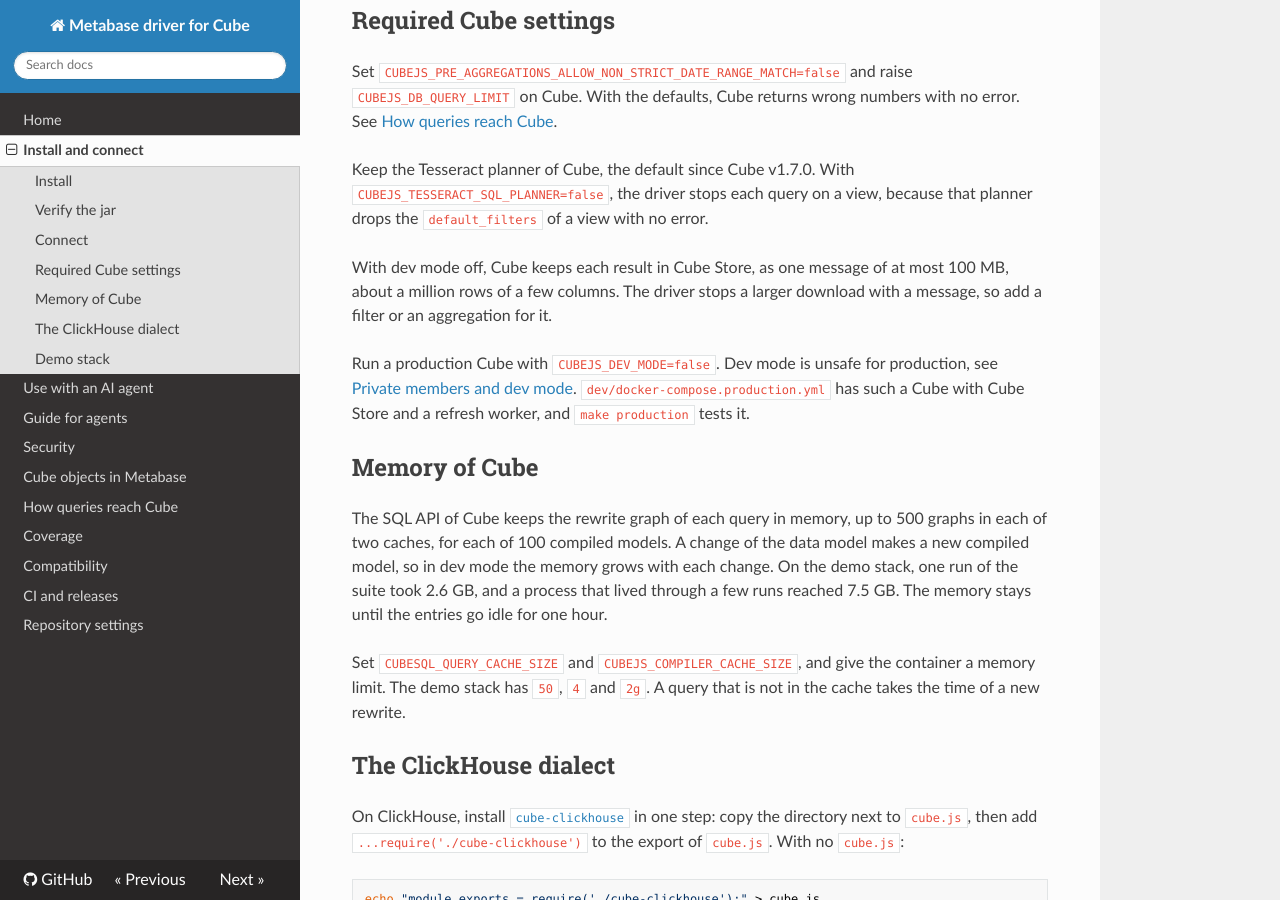
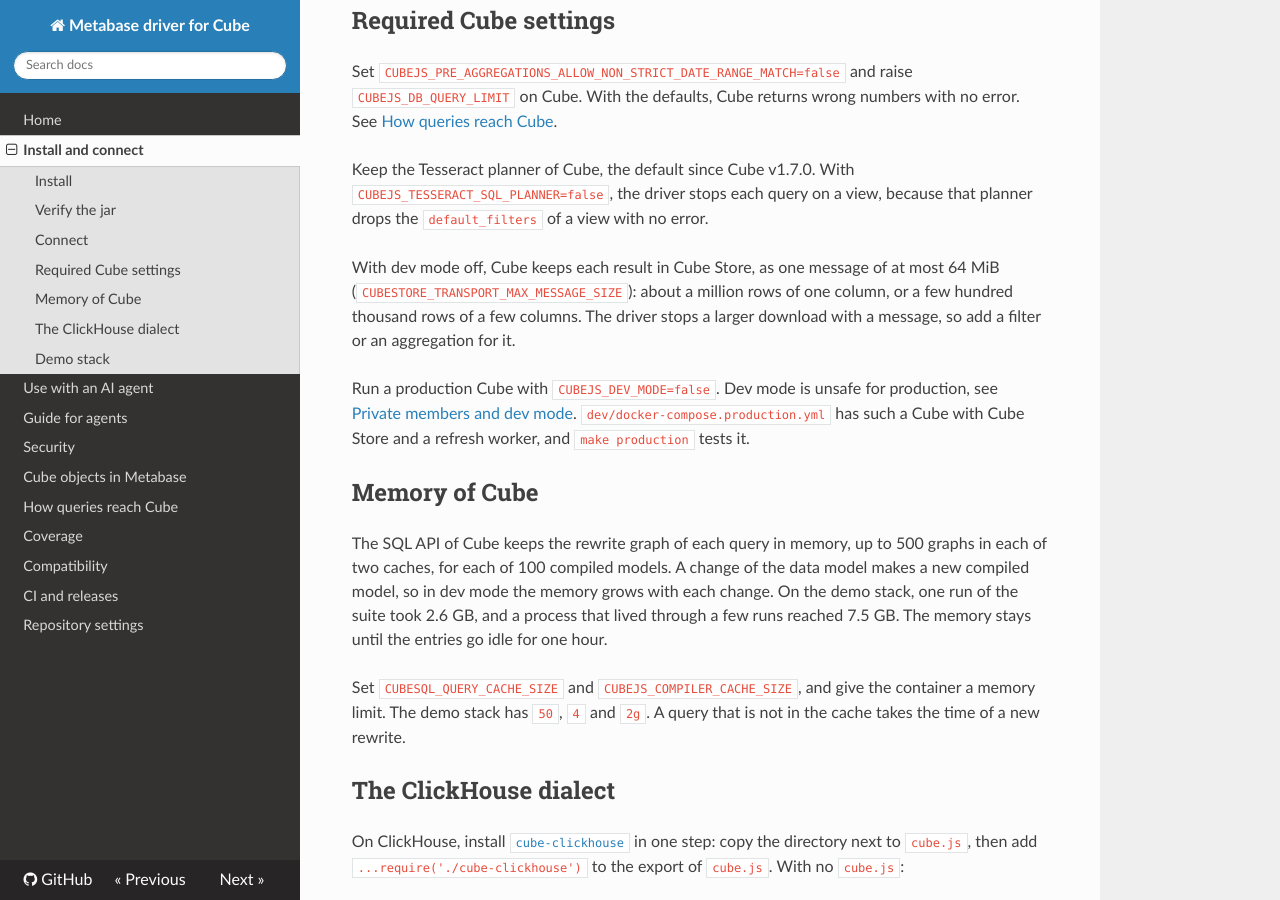
Before and after one commit to andrewkomkov/metabase-cube-driver, an MkDocs documentation site: the page built from docs/install.md, in a window 1280 px wide and 900 px high, scrolled down 1206 px. Built offline with MkDocs 1.6.1, drawn with Linux system fonts in a browser that asks for light colours; nearby versions of some CDN libraries.

Commit message:
docs: describe the cube store message size and not in with a subquery

```diff
--- a/docs/install.md
+++ b/docs/install.md
@@ -47,7 +47,7 @@
 
 Keep the Tesseract planner of Cube, the default since Cube v1.7.0. With `CUBEJS_TESSERACT_SQL_PLANNER=false`, the driver stops each query on a view, because that planner drops the `default_filters` of a view with no error.
 
-With dev mode off, Cube keeps each result in Cube Store, as one message of at most 100 MB, about a million rows of a few columns. The driver stops a larger download with a message, so add a filter or an aggregation for it.
+With dev mode off, Cube keeps each result in Cube Store, as one message of at most 64 MiB (`CUBESTORE_TRANSPORT_MAX_MESSAGE_SIZE`): about a million rows of one column, or a few hundred thousand rows of a few columns. The driver stops a larger download with a message, so add a filter or an aggregation for it.
 
 Run a production Cube with `CUBEJS_DEV_MODE=false`. Dev mode is unsafe for production, see [Private members and dev mode](security.md#private-members-and-dev-mode). `dev/docker-compose.production.yml` has such a Cube with Cube Store and a refresh worker, and `make production` tests it.
 
```
Also changed, not shown: docs/query-compilation.md (+3 -2 lines).
